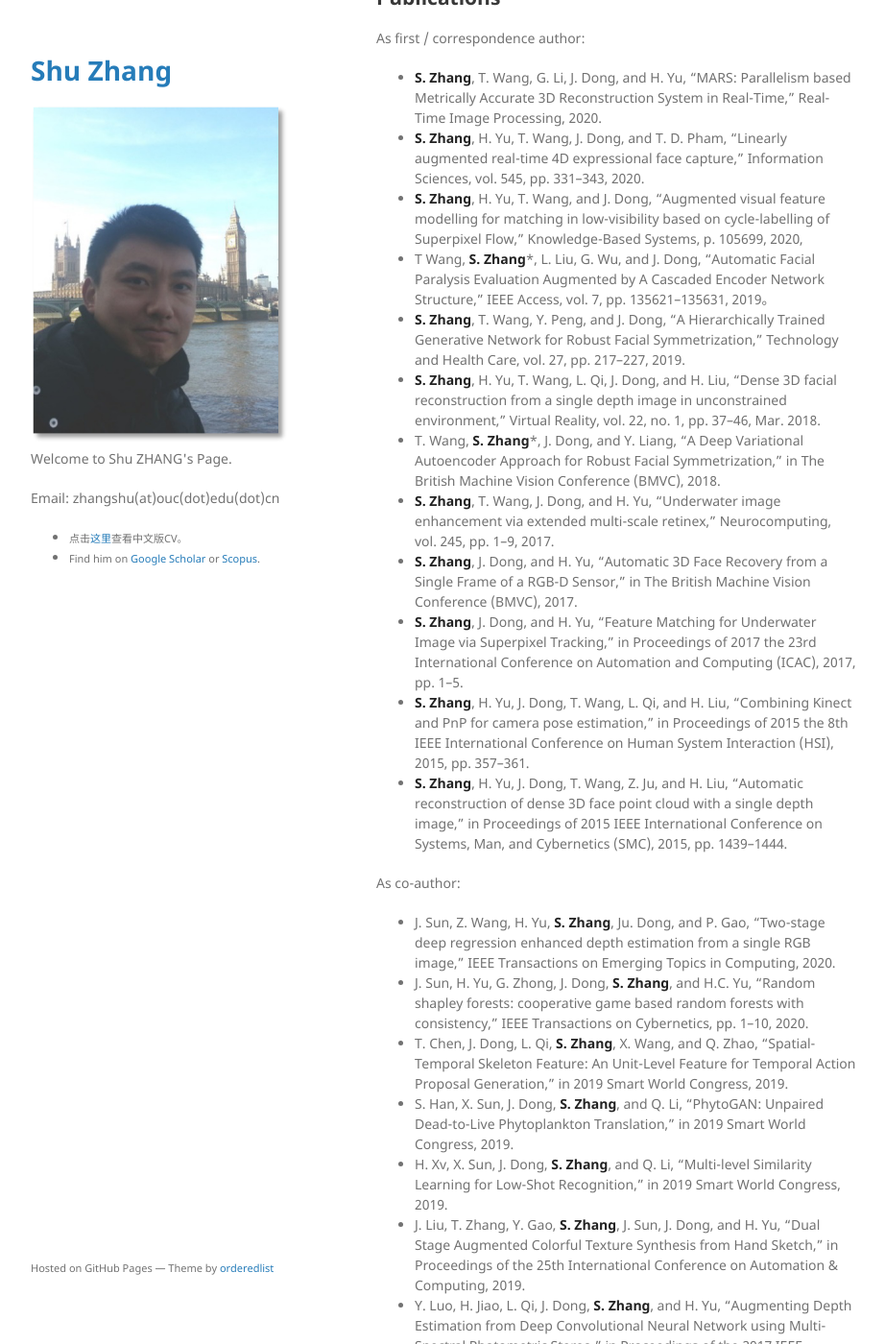
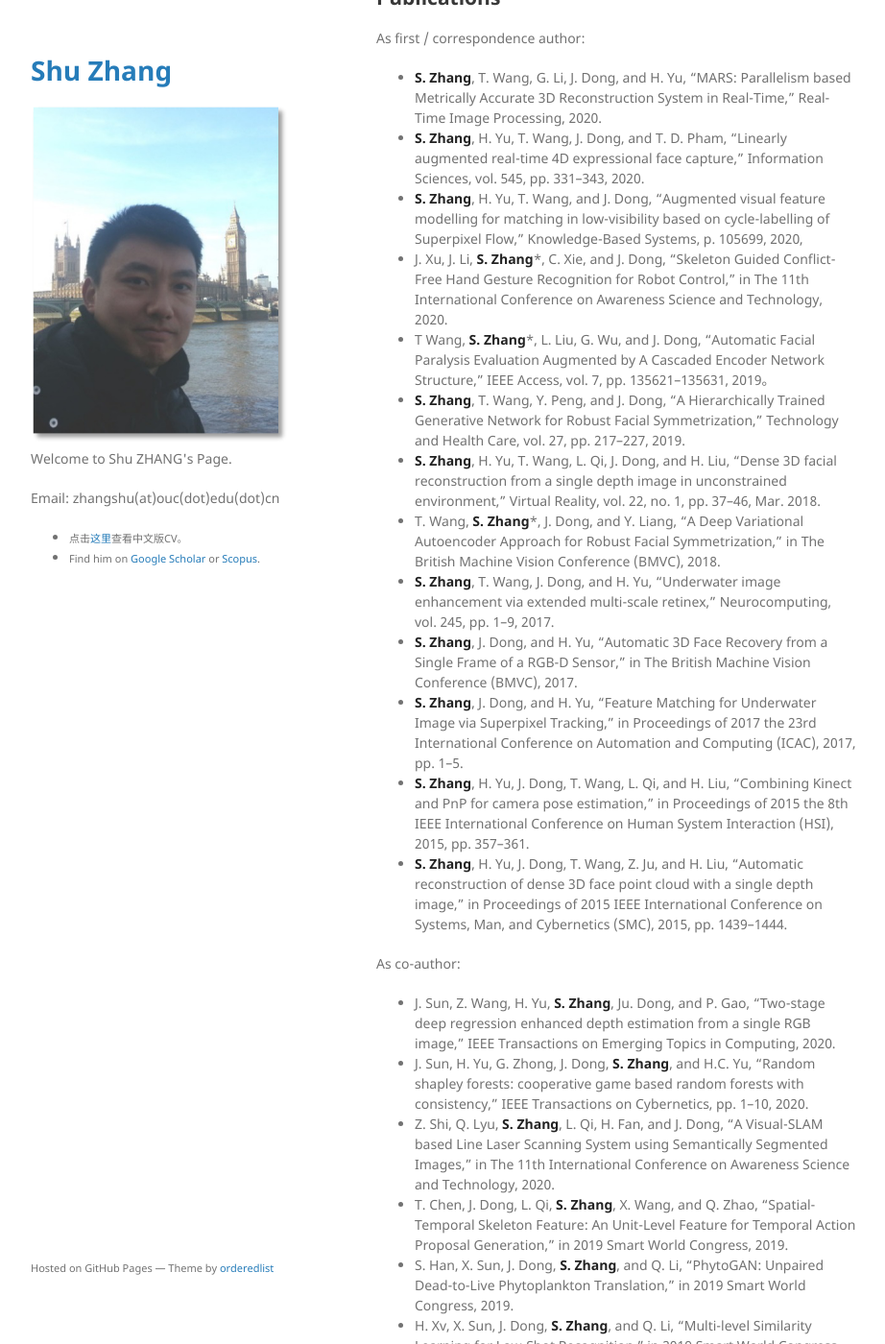
Before and after one commit to jackyspeed/aboutzhangshu, a Jekyll site: the page built from index.md, in a window 1280 px wide and 1400 px high, scrolled down 1418 px. Shown: the whole window at 96% size, without its empty margins (178-1100 px from the left). Built offline with Jekyll 4.4.1, drawn with Linux system fonts in a browser that asks for light colours; our own code applies the rules of GitHub Pages for plain Markdown files.

Commit message:
Update index.md

```diff
--- a/index.md
+++ b/index.md
@@ -61,6 +61,7 @@ As first / correspondence author:
 - **S. Zhang**, T. Wang, G. Li, J. Dong, and H. Yu, "MARS: Parallelism based Metrically Accurate 3D Reconstruction System in Real-Time," Real-Time Image Processing, 2020.
 - **S. Zhang**, H. Yu, T. Wang, J. Dong, and T. D. Pham, “Linearly augmented real-time 4D expressional face capture,” Information Sciences, vol. 545, pp. 331–343, 2020.
 - **S. Zhang**, H. Yu, T. Wang, and J. Dong, “Augmented visual feature modelling for matching in low-visibility based on cycle-labelling of Superpixel Flow,” Knowledge-Based Systems, p. 105699, 2020,
+- J. Xu, J. Li, **S. Zhang***, C. Xie, and J. Dong, “Skeleton Guided Conflict-Free Hand Gesture Recognition for Robot Control,” in The 11th International Conference on Awareness Science and Technology, 2020.
 - T Wang, **S. Zhang***, L. Liu, G. Wu, and J. Dong, “Automatic Facial Paralysis Evaluation Augmented by A Cascaded Encoder Network Structure,” IEEE Access, vol. 7, pp. 135621–135631, 2019。
 - **S. Zhang**, T. Wang, Y. Peng, and J. Dong, “A Hierarchically Trained Generative Network for Robust Facial Symmetrization,” Technology and Health Care, vol. 27, pp. 217–227, 2019.
 - **S. Zhang**, H. Yu, T. Wang, L. Qi, J. Dong, and H. Liu, “Dense 3D facial reconstruction from a single depth image in unconstrained environment,” Virtual Reality, vol. 22, no. 1, pp. 37–46, Mar. 2018.
@@ -75,6 +76,7 @@ As co-author:
 
 - J. Sun, Z. Wang, H. Yu, **S. Zhang**, Ju. Dong, and P. Gao, “Two-stage deep regression enhanced depth estimation from a single RGB image,” IEEE Transactions on Emerging Topics in Computing, 2020.
 - J. Sun, H. Yu, G. Zhong, J. Dong, **S. Zhang**, and H.C. Yu, “Random shapley forests: cooperative game based random forests with consistency,” IEEE Transactions on Cybernetics, pp. 1–10, 2020.
+- Z. Shi, Q. Lyu, **S. Zhang**, L. Qi, H. Fan, and J. Dong, “A Visual-SLAM based Line Laser Scanning System using Semantically Segmented Images,” in The 11th International Conference on Awareness Science and Technology, 2020.
 - T. Chen, J. Dong, L. Qi, **S. Zhang**, X. Wang, and Q. Zhao, “Spatial-Temporal Skeleton Feature: An Unit-Level Feature for Temporal Action Proposal Generation,” in 2019 Smart World Congress, 2019.
 - S. Han, X. Sun, J. Dong, **S. Zhang**, and Q. Li, “PhytoGAN: Unpaired Dead-to-Live Phytoplankton Translation,” in 2019 Smart World Congress, 2019.
 - H. Xv, X. Sun, J. Dong, **S. Zhang**, and Q. Li, “Multi-level Similarity Learning for Low-Shot Recognition,” in 2019 Smart World Congress, 2019.
```
Also changed, not shown: other parts of index.md (+1 -1 lines).
